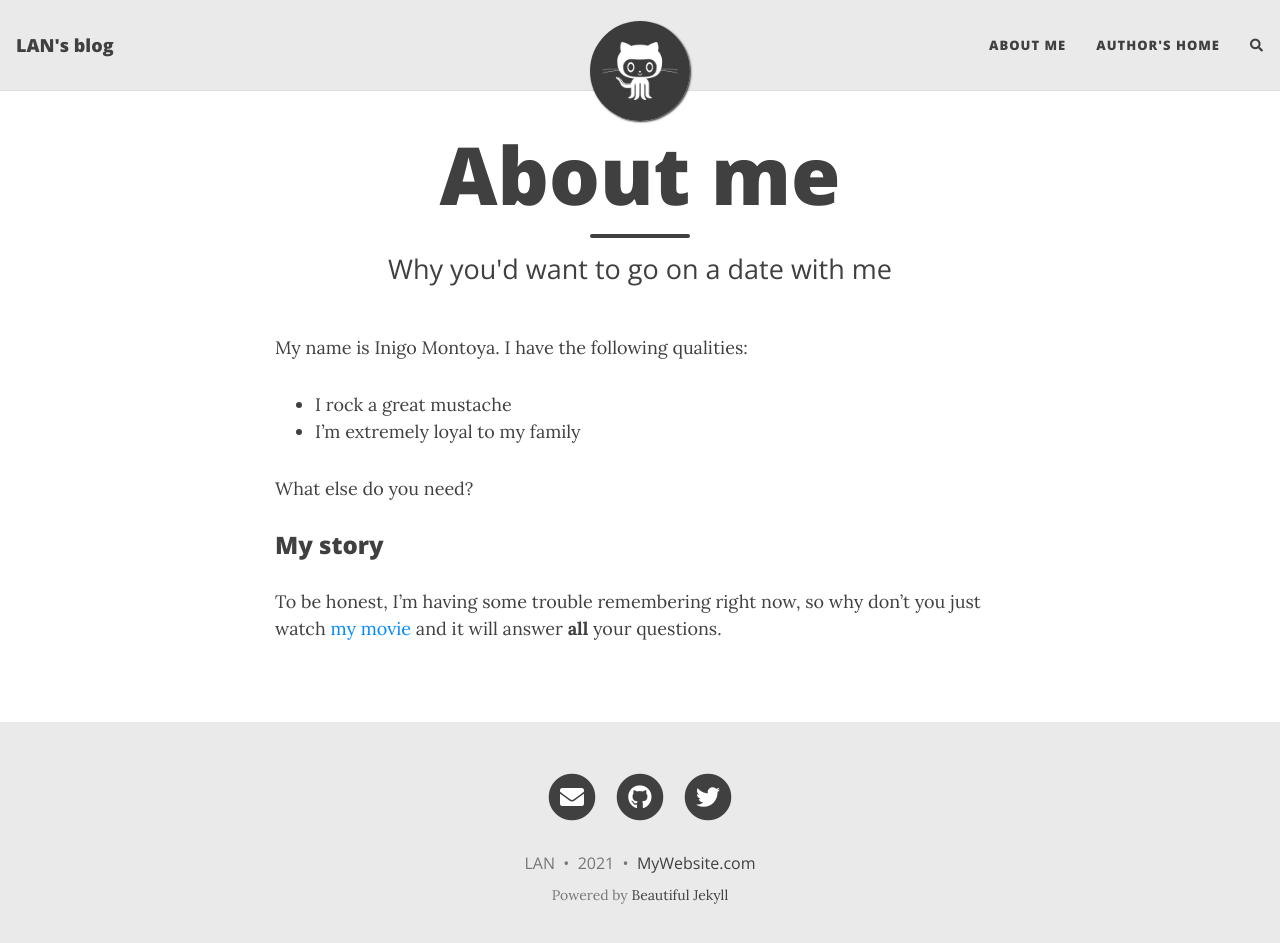
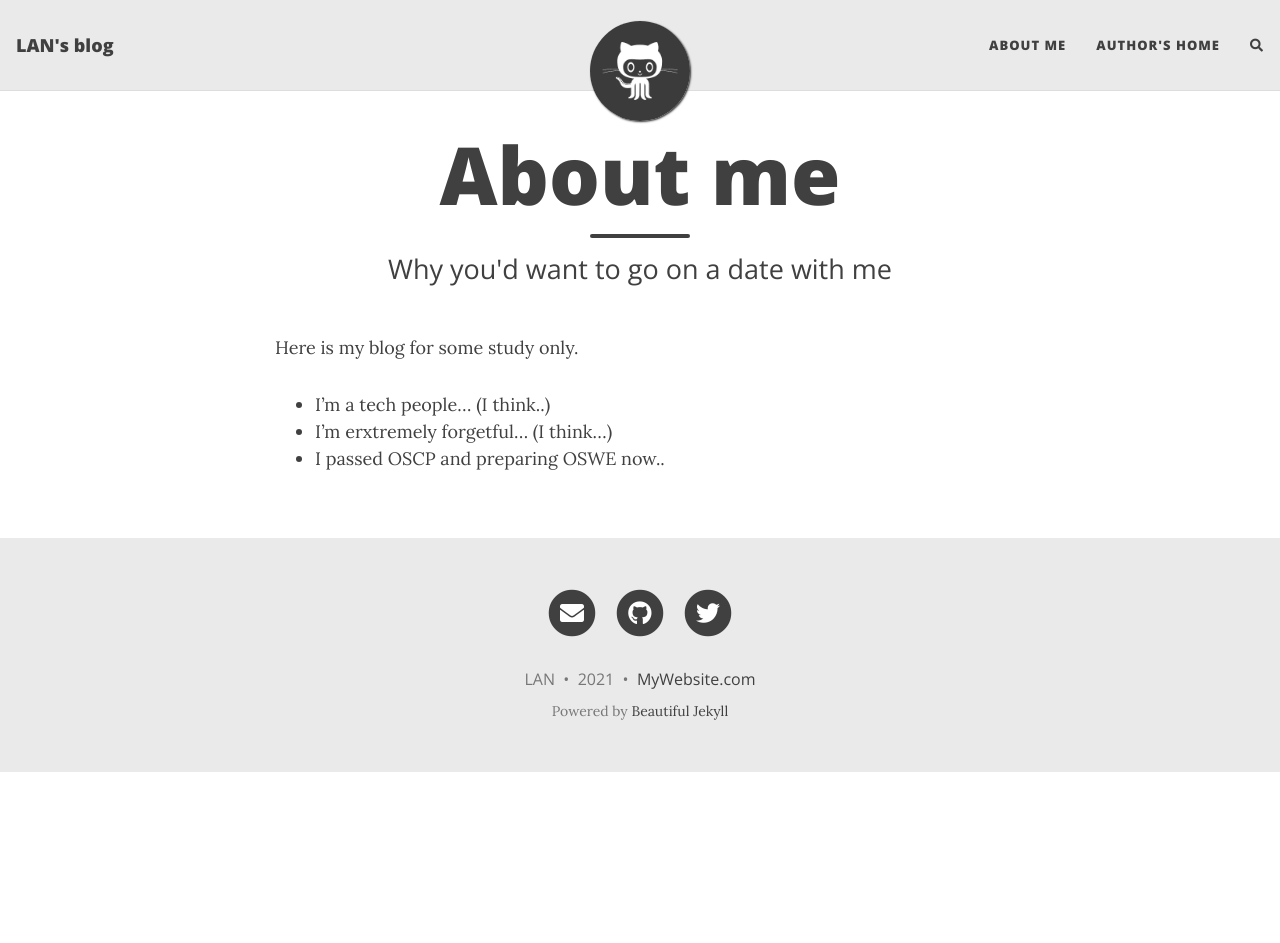
Before and after one commit to lanjer/lanjer.github.io, a Jekyll site: the page built from aboutme.md, in a window 1280 px wide and 956 px high. Shown: the top 943 px of the window. Built offline with Jekyll 4.4.1, drawn with Linux system fonts in a browser that asks for light colours; nearby versions of some CDN libraries; comment, search, counter and statistics services are not loaded.

Commit message:
update about me

```diff
--- a/aboutme.md
+++ b/aboutme.md
@@ -4,13 +4,8 @@ title: About me
 subtitle: Why you'd want to go on a date with me
 ---
 
-My name is Inigo Montoya. I have the following qualities:
+Here is my blog for some study only.
 
-- I rock a great mustache
-- I'm extremely loyal to my family
-
-What else do you need?
-
-### My story
-
-To be honest, I'm having some trouble remembering right now, so why don't you just watch [my movie](https://en.wikipedia.org/wiki/The_Princess_Bride_%28film%29) and it will answer **all** your questions.
+- I'm a tech people... (I think..)
+- I'm erxtremely forgetful... (I think...)
+- I passed OSCP and preparing OSWE now..
```
Also changed, not shown: _posts/2020-02-26-flake-it-till-you-make-it.md (deleted, +0 -17 lines), blog.md (added, +36 -0 lines).
